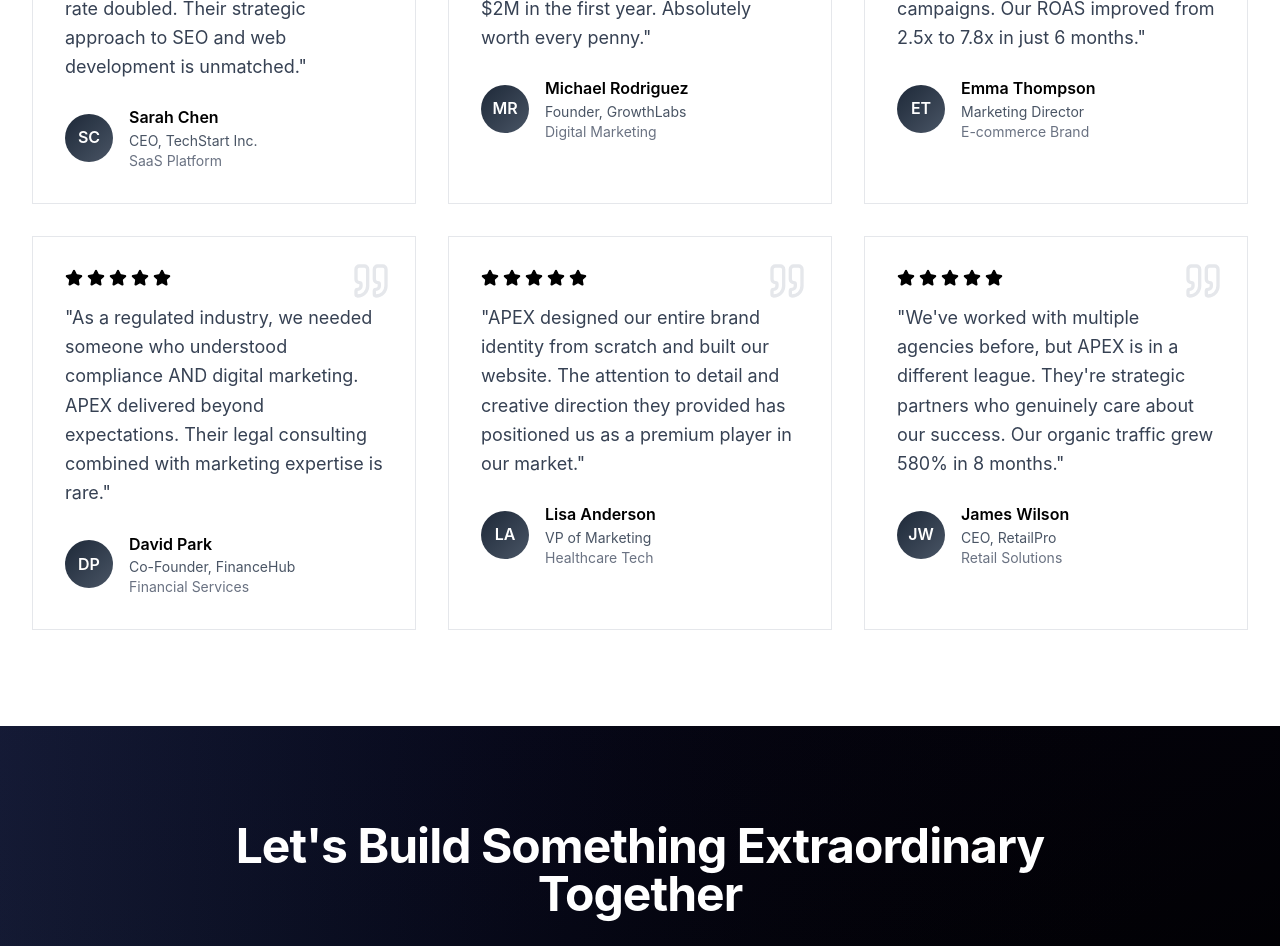
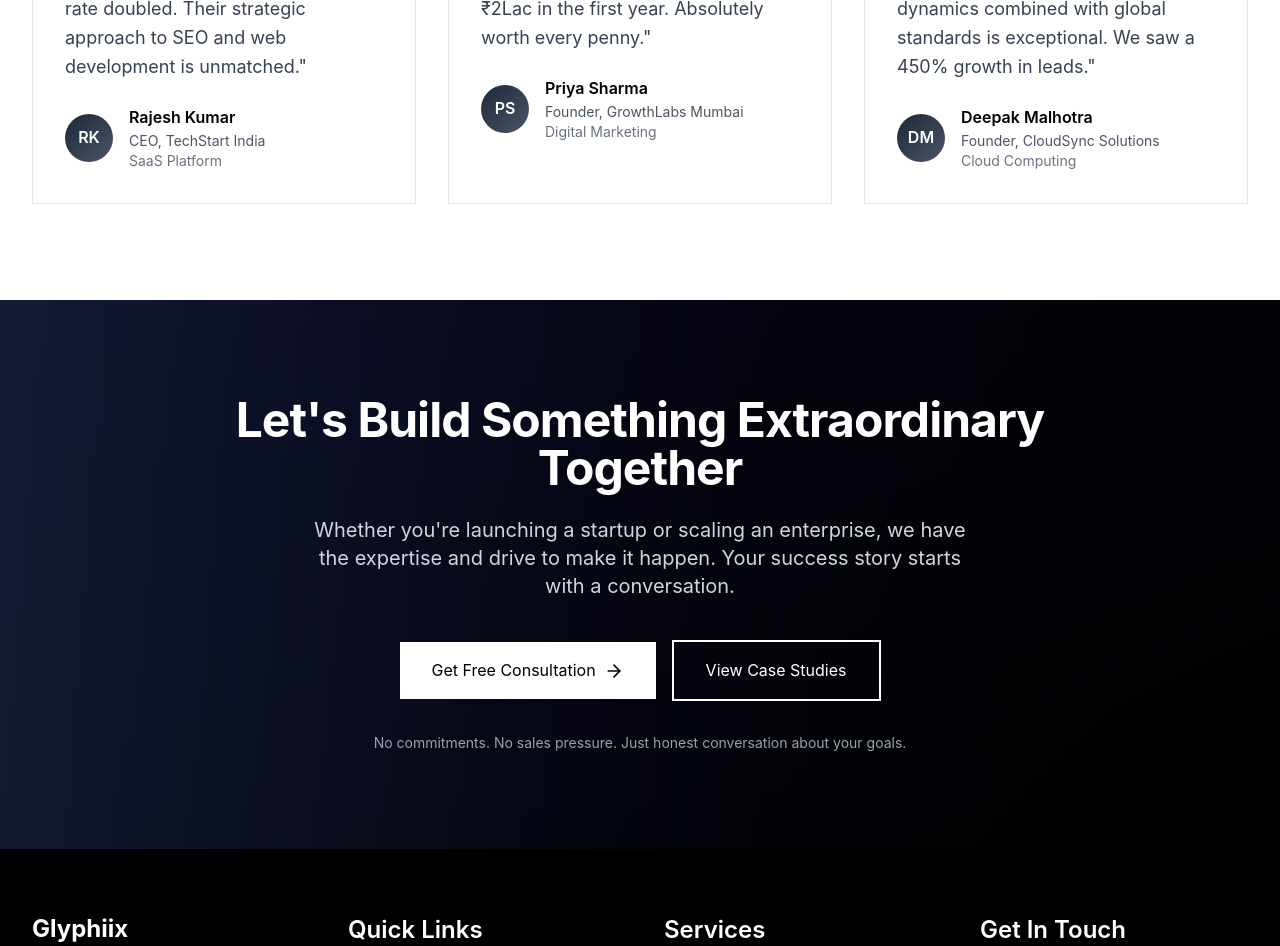
Before and after one commit to yash7586/Glyphiix-Solution, a React (Vite) app: page / in a window 1280 px wide. Shown: the part 4520-5466 px from the top of the page. Built offline with nearby package versions, Linux system fonts and the light colour scheme.

Commit message:
updated feature

```diff
--- a/src/components/Footer.tsx
+++ b/src/components/Footer.tsx
@@ -27,7 +27,7 @@ export function Footer({ setCurrentPage }: FooterProps) {
         <div className="grid grid-cols-1 md:grid-cols-2 lg:grid-cols-4 gap-12 mb-12">
           {/* Company Info */}
           <div>
-            <h3 className="text-2xl font-bold mb-4">Glyphiix</h3>
+            <h3 className="text-2xl font-bold mb-4 text-white">Glyphiix</h3>
             <p className="text-gray-400 mb-6">
               Premium digital agency delivering results-driven solutions for ambitious businesses worldwide.
             </p>
@@ -61,7 +61,7 @@ export function Footer({ setCurrentPage }: FooterProps) {
 
           {/* Quick Links */}
           <div>
-            <h4 className="font-semibold mb-4">Quick Links</h4>
+            <h4 className="font-semibold mb-4 text-white">Quick Links</h4>
             <nav className="space-y-2">
               {['home', 'services', 'about', 'work', 'contact'].map((page) => (
                 <button
@@ -77,7 +77,7 @@ export function Footer({ setCurrentPage }: FooterProps) {
 
           {/* Services */}
           <div>
-            <h4 className="font-semibold mb-4">Services</h4>
+            <h4 className="font-semibold mb-4 text-white">Services</h4>
             <nav className="space-y-2">
               {services.map((service) => (
                 <button
@@ -93,7 +93,7 @@ export function Footer({ setCurrentPage }: FooterProps) {
 
           {/* Contact Info */}
           <div>
-            <h4 className="font-semibold mb-4">Get In Touch</h4>
+            <h4 className="font-semibold mb-4 text-white">Get In Touch</h4>
             <div className="space-y-3 text-gray-400">
               <div className="flex items-start gap-3">
                 <Mail size={18} className="mt-1 flex-shrink-0" />
--- a/src/components/Testimonials.tsx
+++ b/src/components/Testimonials.tsx
@@ -8,45 +8,24 @@ export function Testimonials() {
 
   const testimonials = [
     {
-      name: 'Sarah Chen',
-      role: 'CEO, TechStart Inc.',
+      name: 'Rajesh Kumar',
+      role: 'CEO, TechStart India',
       company: 'SaaS Platform',
-      content: 'APEX transformed our online presence completely. Within 3 months, we saw a 340% increase in qualified leads and our conversion rate doubled. Their strategic approach to SEO and web development is unmatched.',
+      content: 'Glyphiix transformed our online presence completely. Within 3 months, we saw a 340% increase in qualified leads and our conversion rate doubled. Their strategic approach to SEO and web development is unmatched.',
       rating: 5,
     },
     {
-      name: 'Michael Rodriguez',
-      role: 'Founder, GrowthLabs',
+      name: 'Priya Sharma',
+      role: 'Founder, GrowthLabs Mumbai',
       company: 'Digital Marketing',
-      content: 'Working with APEX was a game-changer. They didn\'t just build us a website—they created a conversion machine. Our revenue increased by $2M in the first year. Absolutely worth every penny.',
+      content: 'Working with Glyphiix was a game-changer. They didn\'t just build us a website—they created a conversion machine. Our revenue increased by ₹2Lac in the first year. Absolutely worth every penny.',
       rating: 5,
     },
     {
-      name: 'Emma Thompson',
-      role: 'Marketing Director',
-      company: 'E-commerce Brand',
-      content: 'The team at APEX is incredibly professional and results-oriented. They handle everything from our social media to our paid ads campaigns. Our ROAS improved from 2.5x to 7.8x in just 6 months.',
-      rating: 5,
-    },
-    {
-      name: 'David Park',
-      role: 'Co-Founder, FinanceHub',
-      company: 'Financial Services',
-      content: 'As a regulated industry, we needed someone who understood compliance AND digital marketing. APEX delivered beyond expectations. Their legal consulting combined with marketing expertise is rare.',
-      rating: 5,
-    },
-    {
-      name: 'Lisa Anderson',
-      role: 'VP of Marketing',
-      company: 'Healthcare Tech',
-      content: 'APEX designed our entire brand identity from scratch and built our website. The attention to detail and creative direction they provided has positioned us as a premium player in our market.',
-      rating: 5,
-    },
-    {
-      name: 'James Wilson',
-      role: 'CEO, RetailPro',
-      company: 'Retail Solutions',
-      content: 'We\'ve worked with multiple agencies before, but APEX is in a different league. They\'re strategic partners who genuinely care about our success. Our organic traffic grew 580% in 8 months.',
+      name: 'Deepak Malhotra',
+      role: 'Founder, CloudSync Solutions',
+      company: 'Cloud Computing',
+      content: 'Glyphiix helped us establish our brand in the Indian market with precision and excellence. Their understanding of local market dynamics combined with global standards is exceptional. We saw a 450% growth in leads.',
       rating: 5,
     },
   ];
--- a/src/pages/About.tsx
+++ b/src/pages/About.tsx
@@ -217,7 +217,7 @@ export function About() {
             className="bg-black text-white p-12 text-center"
           >
             <Globe className="mx-auto mb-6" size={48} />
-            <h3 className="text-3xl mb-4">Global Reach, Local Expertise</h3>
+            <h3 className="text-3xl mb-4 text-white">Global Reach, Local Expertise</h3>
             <p className="text-gray-300 text-lg mb-8 max-w-2xl mx-auto">
               We work with clients across 6 continents, bringing world-class digital solutions to businesses of all sizes. Whether you're in New York, London, Singapore, or anywhere in between—we deliver the same premium quality and personalized service.
             </p>
--- a/src/pages/Contact.tsx
+++ b/src/pages/Contact.tsx
@@ -253,7 +253,7 @@ export function Contact() {
             viewport={{ once: true }}
             transition={{ duration: 0.6 }}
           >
-            <h2 className="text-4xl lg:text-5xl mb-6">
+            <h2 className="text-4xl lg:text-5xl mb-6 text-white">
               Don't Wait for the Perfect Moment
             </h2>
             <p className="text-xl text-gray-300 mb-10 max-w-2xl mx-auto">
@@ -269,7 +269,7 @@ export function Contact() {
               <ArrowRight size={24} className="group-hover:translate-x-1 transition-transform" />
             </a>
             <p className="text-sm text-gray-400 mt-6">
-              Trusted by 500+ businesses worldwide • 98% client satisfaction • Response within 24 hours
+              Trusted by 15+ businesses worldwide • 99.9% client satisfaction • Response within 24 hours
             </p>
           </motion.div>
         </div>
--- a/src/pages/ServicesPage.tsx
+++ b/src/pages/ServicesPage.tsx
@@ -223,7 +223,7 @@ export function ServicesPage() {
                 </div>
 
                 <div className="bg-black text-white p-8">
-                  <h3 className="text-xl mb-4">Expected Outcomes</h3>
+                  <h3 className="text-xl mb-4 text-white">Expected Outcomes</h3>
                   <ul className="space-y-3">
                     {service.outcomes.map((o, i) => (
                       <li key={i} className="flex gap-3">
@@ -241,7 +241,7 @@ export function ServicesPage() {
 
       {/* CTA */}
       <section className="py-16 md:py-24 bg-black text-white text-center">
-        <h2 className="text-3xl sm:text-5xl mb-6">
+        <h2 className="text-3xl sm:text-5xl mb-6 text-white">
           Ready to Transform Your Business?
         </h2>
         <p className="text-gray-300 mb-10 max-w-2xl mx-auto">
--- a/src/pages/Work.tsx
+++ b/src/pages/Work.tsx
@@ -142,7 +142,7 @@ export function Work() {
           className="max-w-3xl mx-auto px-6"
         >
           <IndianRupee size={48} className="mx-auto mb-6" />
-          <h2 className="text-4xl lg:text-5xl font-bold mb-6">
+          <h2 className="text-4xl lg:text-5xl font-bold mb-6 text-white">
             Ready to Scale Revenue?
           </h2>
           <p className="text-gray-300 mb-10 text-lg">
```
